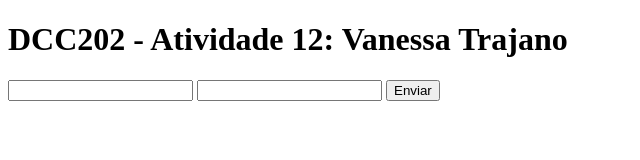
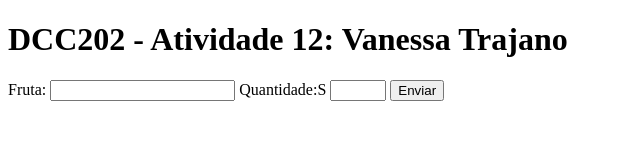
Before and after one commit to ufjf-dcc202/ufjf-dcc202-2023-3-a-atv12-VanessaTrajano, a website: page index.html in a window 1280 px wide. Shown: the whole page, without its empty margins (0-640 px from the left). Drawn offline with Linux system fonts and the light colour scheme.

Commit message:
Criando labels

```diff
--- a/index.html
+++ b/index.html
@@ -11,8 +11,12 @@
         <h1>DCC202 - Atividade 12: Vanessa Trajano</h1>
         <section>
             <form name="entrada">
-                <input name="fruta">
-                <input type="number" name="quantidade">
+                <label> Fruta:
+                    <input name="fruta">
+                </label>
+                <label> Quantidade:S
+                    <input type="number" name="quantidade" min="0" max="12" step="1">
+                </label>
                 <button type="submit">Enviar</button>
             </form>
         </section>
```
